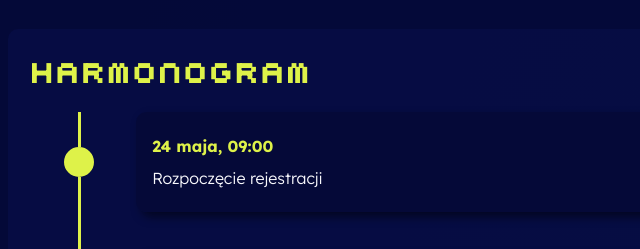
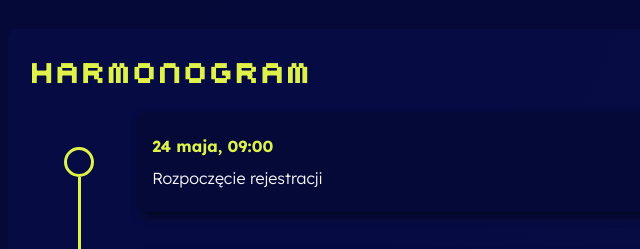
Before and after one commit to zjezdzalka/zskathon, a plain HTML site: page 2137/index.html in a window 1280 px wide. Shown: the part 773-1022 px from the top of the page, 132-772 px from the left. Drawn offline with Linux system fonts and the light colour scheme.

Commit message:
fix of bad styling

```diff
--- a/2137/globalStyle.css
+++ b/2137/globalStyle.css
@@ -244,6 +244,10 @@ details > p > a{
     height: 35px;
 }
 
+.timeline-item:first-child .tml-left{
+    justify-content: flex-end;
+}
+
 .tml-left {
     display: flex;
     flex-direction: column;
@@ -252,6 +256,7 @@ details > p > a{
     width: 10%;
     user-select: none;
 }
+
 
 .tml-left > .line {
     width: 3px;
--- a/2137/index.html
+++ b/2137/index.html
@@ -44,7 +44,6 @@
                 <div class="timeline">
                     <div class="timeline-item">
                         <div class="tml-left">
-                            <div class="line"></div>
                             <div class="circle"></div>
                             <div class="line"></div>
                         </div>
@@ -116,7 +115,6 @@
                         <div class="tml-left">
                             <div class="line"></div>
                             <div class="circle"></div>
-                            <div class="line"></div>
                         </div>
                         <div class="tml-content">
                             <strong>25 maja, 15:00</strong> Ogłoszenie zwyciężcy ZSKathon'u
@@ -258,8 +256,8 @@
     <script>
         /* timeline dot filler */
         const eventTimes = [
-            { time: "2025-04-24T00:00:00", title: "Rozpoczęcie rejestracji", timeDelay: "20"},
-            { time: "2025-05-24T11:00:00", title: "Koniec rejestracji i ogłoszenie tematu", timeDelay: "15"},
+            { time: "2025-05-24T09:00:00", title: "Rozpoczęcie rejestracji", timeDelay: "20"},
+            { time: "2025-05-24T12:00:00", title: "Koniec rejestracji i ogłoszenie tematu", timeDelay: "15"},
             { time: "2025-05-24T11:10:00", title: "Praca nad projektami", timeDelay: "590" },
             { time: "2025-05-24T21:00:00", title: "Czas na integrację, gry i jedzonko", timeDelay: "60" },
             { time: "2025-05-25T22:00:00", title: "Ostatnie poprawki i prezentacje", timeDelay: "900" },
```
